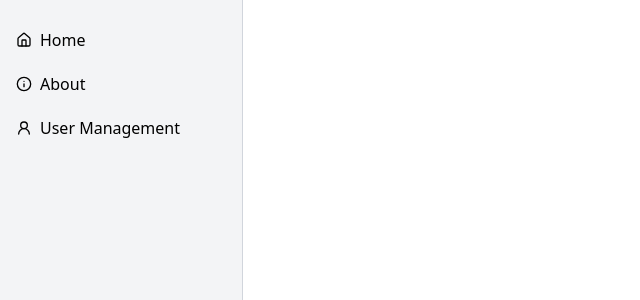
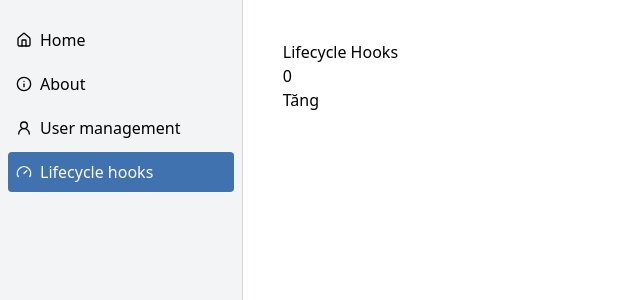
Before and after one commit to phh235/VitaminCode03-Vue, a Vue app: page /lifecycle-hooks in a window 1280 px wide. Shown: the top 300 px of the page, without its empty margins (0-640 px from the left). Built offline with nearby package versions, Linux system fonts and the light colour scheme.

Commit message:
feat: computed, lifecycle hooks

```diff
--- a/src/components/header/HeaderComponent.vue
+++ b/src/components/header/HeaderComponent.vue
@@ -16,27 +16,20 @@
 </template>
 
 <script setup>
-import { Info, Home, UserRound } from "lucide-vue-next"
-import { ref } from "vue"
-import { useRoute } from "vue-router"
+import { useRouter, useRoute } from "vue-router";
+import { computed } from 'vue';
 
 const route = useRoute()
+const router = useRouter()
 
-const sidebarItems = ref([
-  {
-    name: "Home",
-    to: "/home",
-    icon: Home,
-  },
-  {
-    name: "About",
-    to: "/about",
-    icon: Info,
-  },
-  {
-    name: "User Management",
-    to: "/user-management",
-    icon: UserRound,
-  },
-])
+// DRY  - Don't Repeat Yourself
+const sidebarItems = computed(() => {
+  return router.options.routes
+    .filter(router => router.meta?.isShow) // ?. optional chaining
+    .map(router => ({
+      name: router.name,
+      to: router.path,
+      icon: router.meta.icon
+    }))
+})
 </script>
--- a/src/router/index.js
+++ b/src/router/index.js
@@ -7,6 +7,9 @@ import HomePage from "../views/content/HomePage.vue"
 import AboutPage from "../views/content/AboutPage.vue"
 import UserManagement from "../views/user/UserManagement.vue"
 import UserDetail from "../views/user/UserDetail.vue"
+import { Info, Home, UserRound } from "lucide-vue-next"
+import LifecycleHooks from "../views/content/LifecycleHooks.vue"
+import { Gauge } from "lucide-vue-next"
 
 const router = createRouter({
   history: createWebHistory(import.meta.env.BASE_URL),
@@ -38,21 +41,45 @@ const router = createRouter({
       path: "/home",
       name: "Home",
       component: HomePage,
+      meta: {
+        icon: Home,
+        isShow: true
+      }
     },
     {
       path: "/about",
       name: "About",
       component: AboutPage,
+      meta: {
+        icon: Info,
+        isShow: true
+      },
     },
     {
       path: "/user-management",
       name: "User management",
       component: UserManagement,
+      meta: {
+        icon: UserRound,
+        isShow: true
+      },
     },
     {
       path: "/user-management/detail/:userId",
       name: "User detail",
       component: UserDetail,
+      meta: {
+        isShow: false
+      }
+    },
+    {
+      path: "/lifecycle-hooks",
+      name: "Lifecycle hooks",
+      component: LifecycleHooks,
+      meta: {
+        icon: Gauge,
+        isShow: true
+      },
     },
   ],
 })
--- a/src/views/content/AboutPage.vue
+++ b/src/views/content/AboutPage.vue
@@ -1,3 +1,53 @@
 <template>
-  About page
+  <!-- <h1>Computed</h1>
+  <div class="text-blue-500">
+    <p>{{ fullName }}</p>
+  </div>
+
+  <h1 class="mt-10">Bình thường</h1>
+  <div class="text-red-400">
+    <p>{{ consoleLogWhenChangeName(firstName + " " + lastName) }}</p>
+  </div>
+
+  <button @click="handleChangeName" class="bg-sky-500 text-white px-4 py-1 rounded cursor-pointer">
+    Đổi tên
+  </button> -->
+  <h1>Optional chaining</h1>
 </template>
+
+<script setup>
+// import { ref, computed } from "vue"
+
+// const firstName = ref("Phan")
+// const lastName = ref("Hoàng")
+
+// // tính toán lại nhiều lần, xuất hiện nhiều lần => dùng computed (cache)
+// // tính toán fullName 1 lần, chỉ tính lại khi cần
+// // nếu ko ko dùng computed, mỗi lần render đều phải tính lại (component sẽ chạy lại)
+// const fullName = computed(() => {
+//   console.log("computed chạy lại")
+//   return `${firstName.value} ${lastName.value}`
+// })
+
+// const consoleLogWhenChangeName = (value) => {
+//   console.log("firstName và lastName đã được render:" + value)
+//   return value
+// }
+
+// const handleChangeName = () => {
+//   firstName.value = "Wang Quốc"
+//   lastName.value = "Thái"
+//   console.log("Đổi tên thành công")
+// }
+
+const userInfo = {
+  name: "Hoàng",
+  email: "hhh@gmail.com",
+  // address: {
+  //   city: "Bình Dương",
+  // },
+}
+
+// ?? - gán giá trị mặc định nếu value là undefined/null
+console.log(userInfo.address?.city ?? "Không xác định")
+</script>
--- /dev/null
+++ b/src/views/content/LifecycleHooks.vue
@@ -0,0 +1,38 @@
+<template>
+  <p>Lifecycle Hooks</p>
+  <p>{{ count }}</p>
+  <button @click="handleIncrement">Tăng</button>
+</template>
+
+<script setup>
+import { ref, onMounted, onUpdated, onBeforeUpdate, onUnmounted } from "vue"
+const count = ref(0)
+// onMounted -> được gọi khi component được mount.
+onMounted(() => {
+  console.log("Đã gọi hàm onMounted")
+  // call api, xử lý logic...
+})
+const timer = setInterval(() => {
+  console.log("Still running...", 1000)
+}, 1000)
+onUnmounted(() => {
+  clearInterval(timer)
+})
+// vào youtube -> thấy render UI trước -> xong mới hiển thị thumbnail, title, views (call API)
+
+const handleIncrement = () => {
+  count.value++
+}
+onBeforeUpdate(() => {
+  console.log("Count sắp được +1")
+})
+// được gọi mỗi khi giao diện, component được cập nhật
+onUpdated(() => {
+  console.log("Count đã được update thành", count.value)
+})
+
+// case study
+// khi vào facebook -> sẽ bấm qua trang khác (có thể đang thực hiện call api bài viết, xử lý tracker, ads for feeds) -> trang cũ sẽ được unmount
+// bấm từ trang Feeds -> Watch Video (ads for video) -> thực hiện unmounted
+// hủy call api (force - bắt buộc) -> api call lâu (hủy call api - dùng abort controller web api)
+</script>
```
